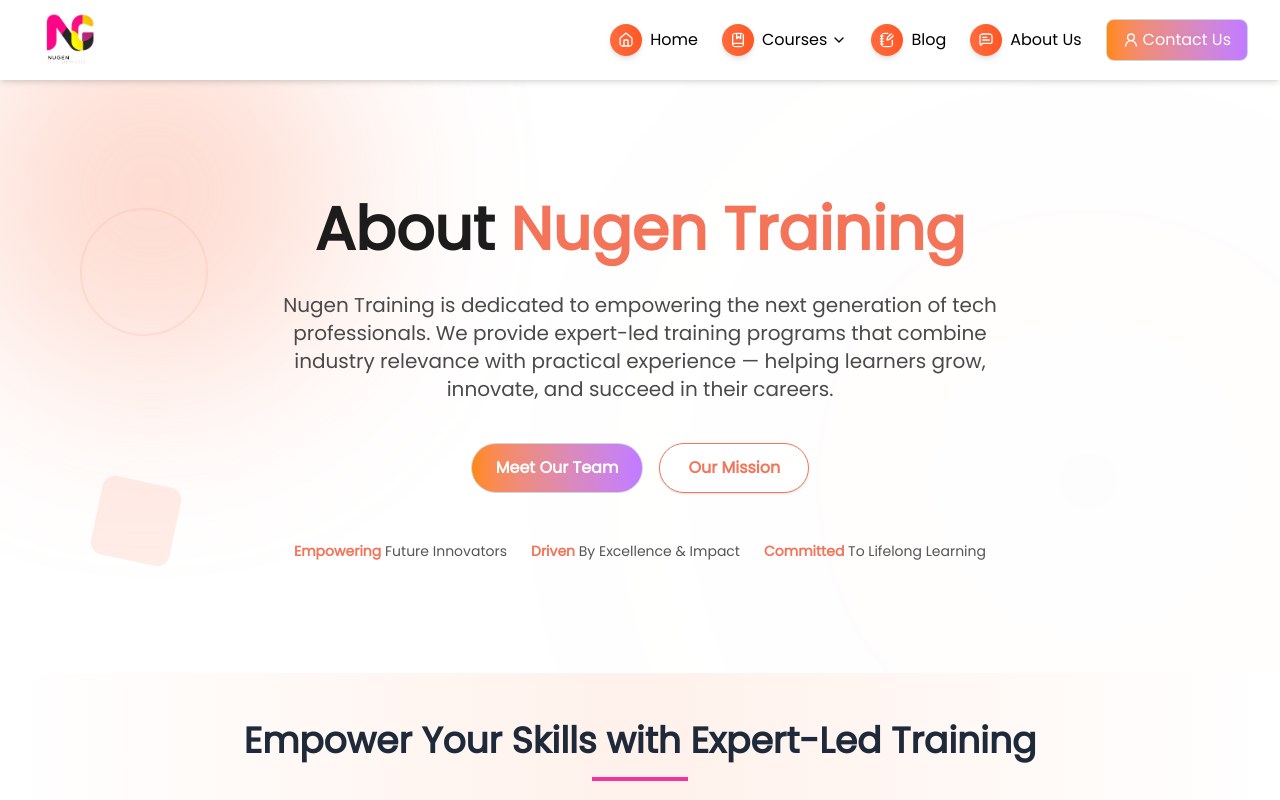
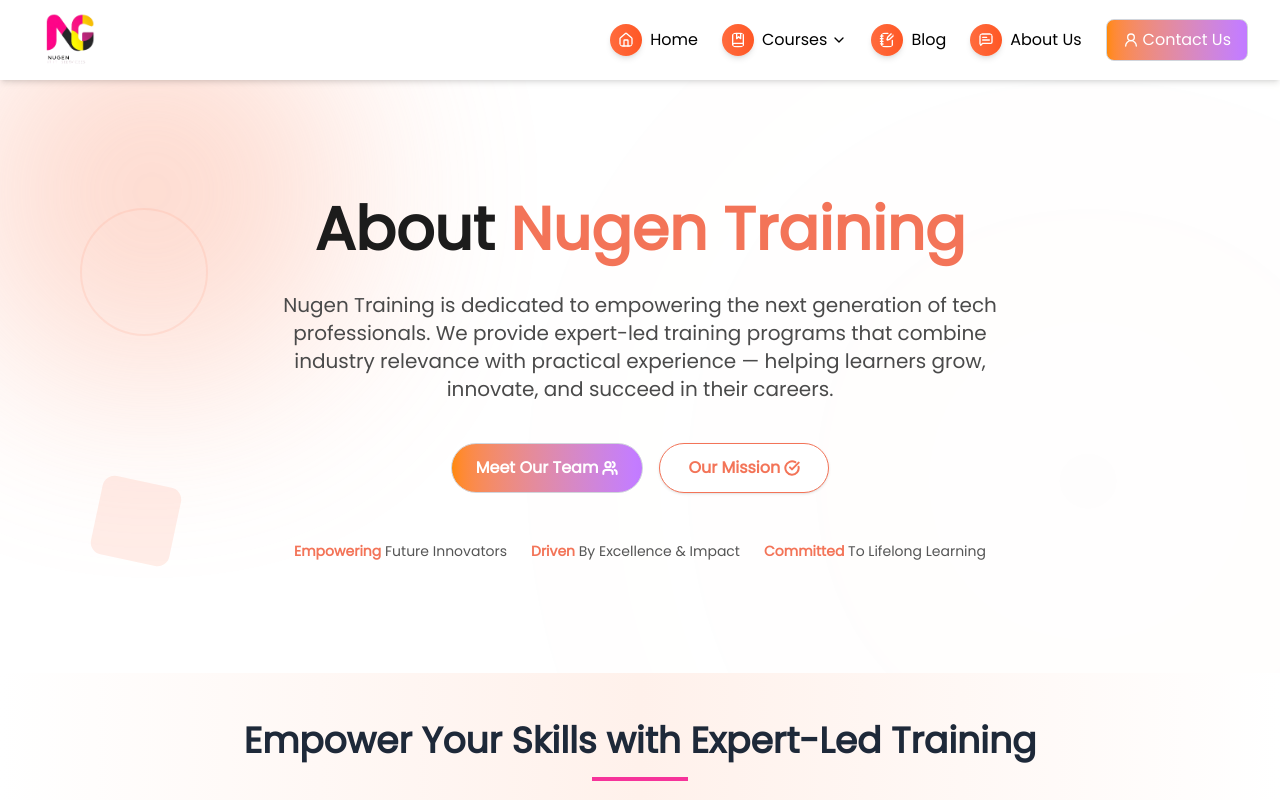
Before and after one commit to ekam-nugen/nugen-tutorials, a Next.js app: page /about-us in a window 1280 px wide. Shown: the top 800 px of the page. Built offline with nearby package versions, Linux system fonts and the light colour scheme.

Commit message:
chore: added  buttons icon

```diff
--- a/src/components/about/index.tsx
+++ b/src/components/about/index.tsx
@@ -1,5 +1,6 @@
 "use client";
 import { motion } from "framer-motion";
+import { CircleCheckBig, Users } from "lucide-react";
 import Link from "next/link";
 
 export default function AboutUsSection() {
@@ -40,11 +41,19 @@
           viewport={{ once: true }}
           transition={{ delay: 0.4, duration: 0.6 }}
         >
-          <Link href="/our-team" className="inline-flex items-center px-6 py-3 bg-gradient-to-r border border-gray-300 from-orange-400 to-purple-400 text-white cursor-pointer hover:shadow-lg font-semibold rounded-full duration-200">
+          <Link
+            href="/our-team"
+            className="inline-flex items-center px-6 py-3 bg-gradient-to-r border border-gray-300 from-orange-400 to-purple-400 text-white cursor-pointer hover:shadow-lg font-semibold rounded-full duration-200"
+          >
             Meet Our Team
+            <Users className="w-4 h-6 ml-1" strokeWidth={3} />
           </Link>
-          <Link href="/our-mission" className="bg-white text-[#f37458] px-7 py-3 rounded-full font-semibold border border-[#f37458] backdrop-blur-md shadow-sm hover:bg-[#fff0eb] cursor-pointer transition-all duration-300">
+          <Link
+            href="/our-mission"
+            className="flex items-center bg-white text-[#f37458] px-7 py-3 rounded-full font-semibold border border-[#f37458] backdrop-blur-md shadow-sm hover:bg-[#fff0eb] cursor-pointer transition-all duration-300"
+          >
             Our Mission
+            <CircleCheckBig className="w-4 h-6 ml-1" strokeWidth={3} />
           </Link>
         </motion.div>
 
```
Also changed, not shown: src/components/homePage/testimonialSection.tsx (+9 -3 lines).
